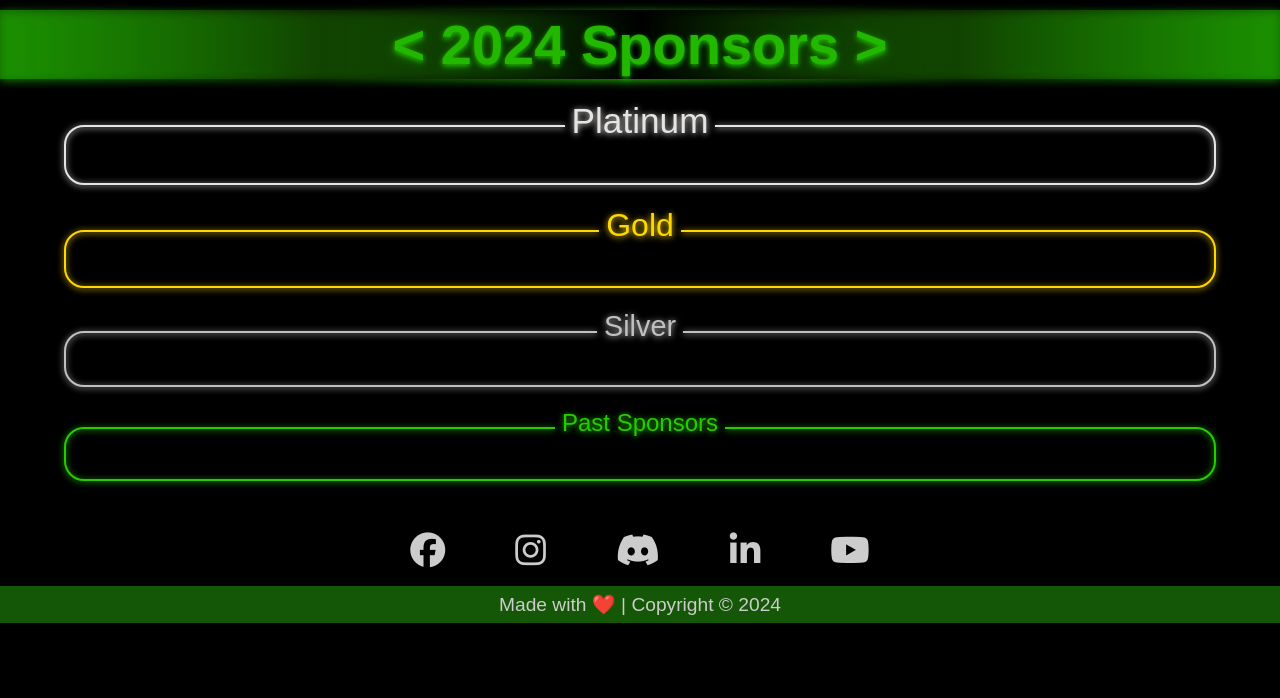
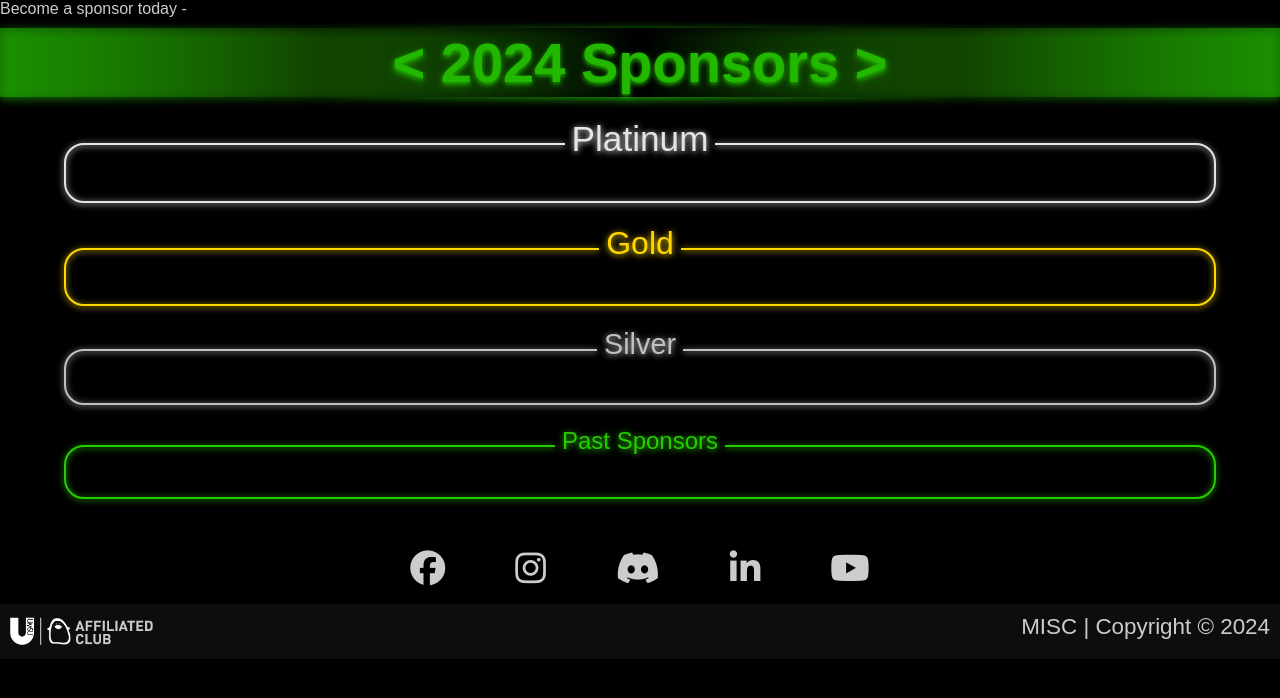
Before and after one commit to a-catsuki/misc-new-website, a Flask app: page /sponsors in a window 1280 px wide. Shown: the part 72-770 px from the top of the page. Run offline with Flask 3, Linux system fonts and the light colour scheme; some libraries are stand-ins or nearby versions; some web fonts are replaced.

Commit message:
Add files via upload

```diff
--- a/static/events.css
+++ b/static/events.css
@@ -203,6 +203,7 @@ body{
     left: 0;
     width: 0;
     height: 0;
+    display: none;
     border-radius: 8px;
     background: rgba(255, 255, 255, 0.1);
     backdrop-filter: blur(10px);
--- a/static/footer.css
+++ b/static/footer.css
@@ -69,9 +69,32 @@
 }
 
 .copyright {
-    display: block;
+    display: flexbox;
+    flex-direction: row;
     margin: auto;
-    background-color: #228f0a9c;
-    font-size: 1.2rem;
-    padding: 7px;
+    background-color: #3a3a3a3b;
+    height: 55px;
+    align-content: center;
 }
+
+.copyright:nth-child(2) {
+    right: 0;
+}
+
+.umsu-img {
+    height: 50px;
+    margin: 0;
+    padding: 2px;
+    float: left;
+    vertical-align: middle;
+}
+
+.copyright-text {
+    box-sizing: border-box;
+    display: inline-block;
+    height: 55px;
+    vertical-align: middle;
+    padding: 10px;
+    float: right;
+    font-size: 1.4rem;
+}
--- a/static/index.css
+++ b/static/index.css
@@ -190,7 +190,8 @@ body {
 .membership {
   color: white;
   margin-bottom: 30px;
-  font-size: 2.2rem;
+  font-size: 3.5rem;
+  flex-direction: column;
   text-align: center;
   letter-spacing: normal;
   filter: drop-shadow(0 0.5px 0px);
@@ -202,7 +203,7 @@ body {
   text-decoration: none;
   cursor: pointer;
   background-clip: text;
-  background: linear-gradient(to top, #26cc00, white);
+  background: linear-gradient(to top, #a3ee92, white);
   -webkit-background-clip: text;
   -webkit-text-fill-color: transparent;
 }
--- a/static/responsive.css
+++ b/static/responsive.css
@@ -16,6 +16,26 @@
 
     body {
         margin: 0;
+    }
+}
+
+@media (width > 1460px) {
+    .index-title {
+        display: block;
+        flex-direction: row;
+    }
+    .security-club {
+        left: 0;
+    }
+}
+
+@media (width <= 1415px) {
+    .index-title {
+        display: block;
+        flex-direction: row;
+    }
+    .security-club {
+        left: 0;
     }
 }
 
@@ -373,6 +393,9 @@
 }
 
 @media (width <= 500px) {
+    .index-title {
+        font-size: 5.5rem;
+    }
     .contact-form {
         align-self: center;
     }
@@ -437,6 +460,10 @@
     .current-sponsors-title {
         font-size: 2.1rem;
     }
+
+    .index-title {
+        font-size: 4rem;
+    }
 }
 
 @media (width <= 360px) {
@@ -450,10 +477,6 @@
 
     .silver img {
         width: 70%;
-    }
-
-    .index-title {
-        font-size: 4rem;
     }
 
     .card {
--- a/templates/about.html
+++ b/templates/about.html
@@ -23,7 +23,7 @@
     <div class="committee committee-box">
         <div class="com-img slide committee-bg2" id="com-img"></div>
         <script src="about.js"></script>
-        <h2 class="committee-title hero glitch layers" style="letter-spacing: 4px; font-size: 19px;">THE COMMITTEE</h2>
+        <h2 class="committee-title hero glitch layers" style="letter-spacing: 4px;">THE COMMITTEE</h2>
         <!-- <div class="committee-img-container">
             <img src="misc committee image.jpg" alt="committee-img" class="committee-img">
         </div> -->
@@ -53,11 +53,11 @@
         </div>
     </div>
 
-    <div>
+    <div class="about-hr">
         <hr class="hero glitch layers" style="width: 100vw; border: solid 0.3px;">
     </div>
 
-    <h2 class="aim-content hero glitch layers" style="letter-spacing: 3px; font-size: 19px;">Our Aims</h2>
+    <h2 class="aim-content hero glitch layers" style="letter-spacing: 3px;">Our Aims</h2>
 
     <ul class="aim-list">
         {% for aim in aims %}
--- a/templates/events.html
+++ b/templates/events.html
@@ -18,7 +18,6 @@
         $(".loader-wrapper").fadeOut("slow");
     });
 </script>
-
     <div class="current-events">
         <pre class="current-title" id="current-events" style="color: white; width: 100%; display: flex; position: sticky;"><hr width="700px" class="current-line left-line"><span class="current-events-title">Upcoming Events</span><hr width="700px" class="current-line right-line"></pre>
         <div class="event-cards card-container">
--- a/templates/index.html
+++ b/templates/index.html
@@ -43,7 +43,7 @@
 </div>
 
 <div class="membership">
-   <a class="membership-link" href="" target="_blank" onmouseover="glitch()">Join</a> us today. Membership is FREE.
+   <a class="membership-link" href="https://umsu.unimelb.edu.au/buddy-up/clubs/clubs-listing/join/6949/" target="_blank" onmouseover="glitch()">Join</a> us today. Membership is FREE.
 </div>
 
 <script>
--- a/templates/layout.html
+++ b/templates/layout.html
@@ -75,7 +75,7 @@
                 </li>
             </ul>
         </footer>
-        <p class="copyright">Made with ❤️ | Copyright &copy; 2024</p>
+        <div class="copyright"><img src="/static/UMSU-CLUBS-Affiliated-Reversed.png"  class="umsu-img"></img><div class="copyright-text">MISC | Copyright &copy; 2024</div></div>
     </div>
 
 </body>
--- a/templates/sponsors.html
+++ b/templates/sponsors.html
@@ -8,7 +8,6 @@
 {% endblock %}
 
 {% block body %}
-
 <!-- loader -->
 <div class="loader-wrapper">
     <span class="loader"><img src="/static/misc-icon.svg" alt=""></span>
@@ -18,15 +17,13 @@
         $(".loader-wrapper").fadeOut("slow");
     });
 </script>
-
+<div class="sponsor-msg">Become a sponsor today - <a href="pranav090206@gmail.com"><i class="fa-icon fa-mail"></i></a></div>
 <div class="sponsor-box-container">
     <div class="current-sponsors">
         <div class="current-sponsors-title">< 2024 Sponsors ></2024></div>
         <fieldset class="sponsor-box plat" style="display: flex !important;">
             <legend class="sponsor-title plat-title">Platinum</legend>
             <table>
-                <img src="https://via.placeholder.com/300x150" alt="" class="sponsor-img plat-img">
-                <img src="https://via.placeholder.com/300x150" alt="" class="sponsor-img plat-img">
                 <img src="https://via.placeholder.com/300x150" alt="" class="sponsor-img plat-img">
                 <img src="https://via.placeholder.com/300x150" alt="" class="sponsor-img plat-img">
                 <img src="https://via.placeholder.com/300x150" alt="" class="sponsor-img plat-img">
@@ -38,15 +35,11 @@
                 <img src="https://via.placeholder.com/250x125" alt="" class="sponsor-img gold-img">
                 <img src="https://via.placeholder.com/250x125" alt="" class="sponsor-img gold-img">
                 <img src="https://via.placeholder.com/250x125" alt="" class="sponsor-img gold-img">
-                <img src="https://via.placeholder.com/250x125" alt="" class="sponsor-img gold-img">
-                <img src="https://via.placeholder.com/250x125" alt="" class="sponsor-img gold-img">
             </table>
         </fieldset>
         <fieldset class="sponsor-box silver" style="display: flex !important;">
             <legend class="sponsor-title silver-title">Silver</legend>
             <table>
-                <img src="https://via.placeholder.com/200x100" alt="" class="sponsor-img silver-img">
-                <img src="https://via.placeholder.com/200x100" alt="" class="sponsor-img silver-img">
                 <img src="https://via.placeholder.com/200x100" alt="" class="sponsor-img silver-img">
                 <img src="https://via.placeholder.com/200x100" alt="" class="sponsor-img silver-img">
                 <img src="https://via.placeholder.com/200x100" alt="" class="sponsor-img silver-img">
```
Also changed, not shown: static/about.css (+6 -18 lines), static/UMSU-CLUBS-Affiliated-Reversed.png (added).
